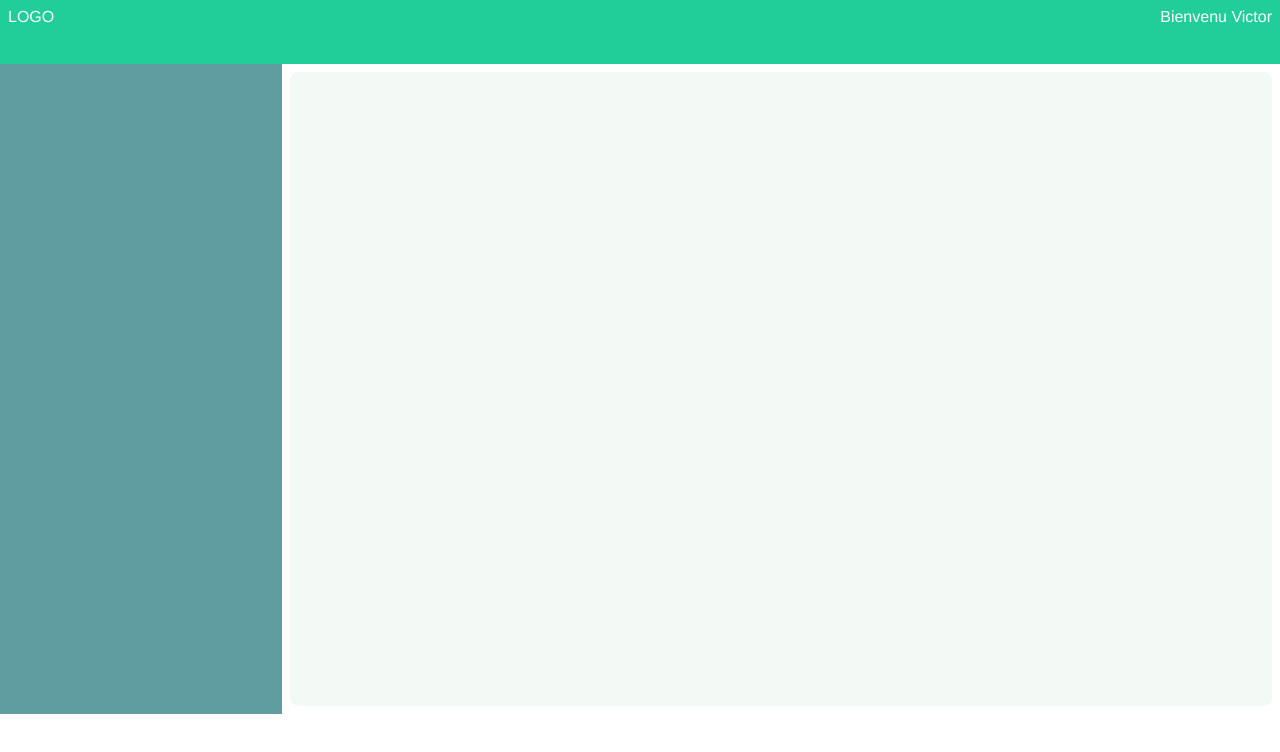
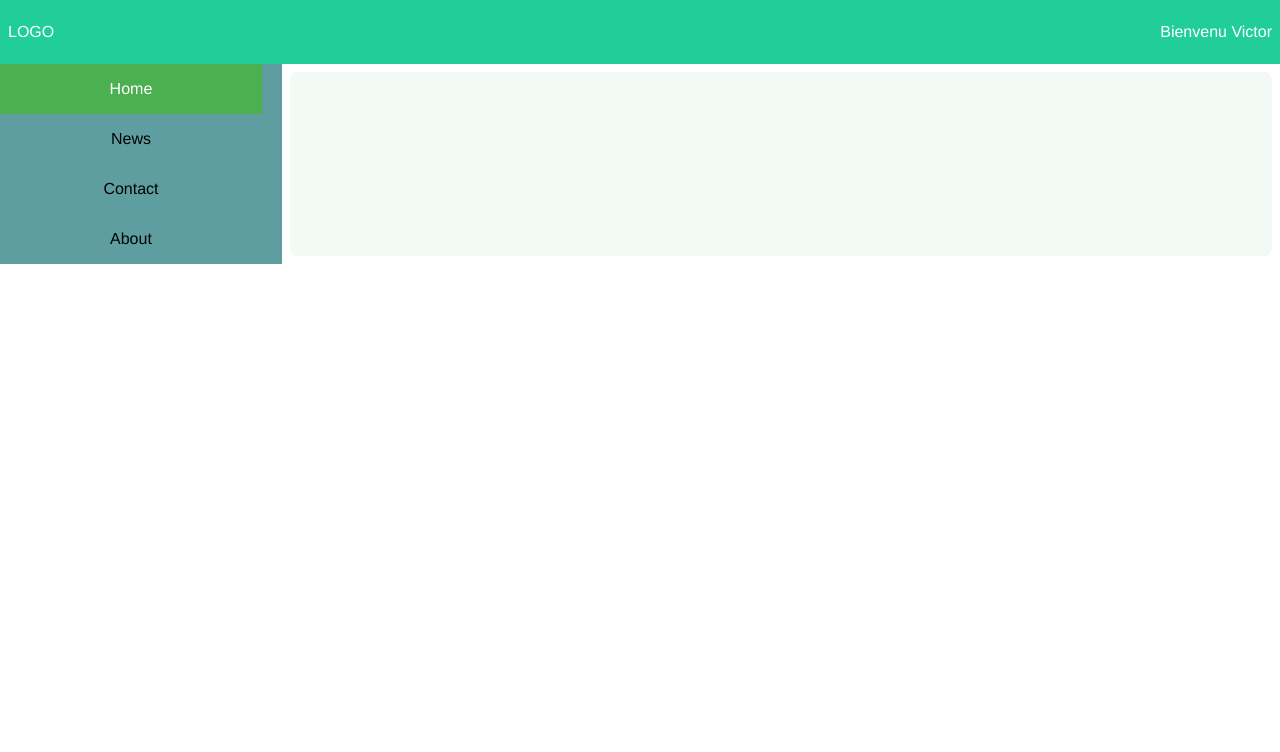
Before and after one commit to leenorshn/vue2-vote, a Vue app: page / in a window 1280 px wide. Shown: the top 752 px of the page. Built offline with nearby package versions, Linux system fonts and the light colour scheme.

Commit message:
styling SIDEBAR

```diff
--- a/src/App.vue
+++ b/src/App.vue
@@ -1,20 +1,19 @@
 <template>
   <div id="app">
     <header>
-        <div class="logo">
-          LOGO
-        </div>
-        <div class="user-status">
-          Bienvenu Victor
-        </div>
+      <div class="logo">LOGO</div>
+      <div class="user-status">Bienvenu Victor</div>
     </header>
     <div class="main">
-     <div class="left-side">
-
-     </div>
-     <div class="main-side">
-
-     </div>
+      <div class="left-side">
+        <div class="sidebar">
+          <a class="active" href="#home">Home</a>
+          <a href="#news">News</a>
+          <a href="#contact">Contact</a>
+          <a href="#about">About</a>
+        </div>
+      </div>
+      <div class="main-side"></div>
     </div>
   </div>
 </template>
@@ -28,13 +27,13 @@ export default {
   components: {
     //Calculator,
     //Jeux,
-   // SideBar,
+    // SideBar,
   },
 };
 </script>
 
 <style>
-*{
+* {
   margin: 0px;
   padding: 0px;
   box-sizing: border-box;
@@ -48,33 +47,56 @@ export default {
   margin-top: 0px;
   width: 100%;
 }
-header{
+header {
   width: 100%;
   margin: auto;
   height: 8vh;
-  background-color:#21ce99;
+  background-color: #21ce99;
   color: white;
-  display:flex;
+  display: flex;
   padding: 8px;
-  justify-content: center;
+  align-items: center;
 }
-header .logo{
+header .logo {
   flex: 2;
   text-align: left;
 }
-.main{
-  display:flex;
+.main {
+  display: flex;
 }
-.main .left-side{
-  flex:2;
-  background-color:cadetblue;
-  height: 650px;
+.user-status {
+  display: flex;
+}
+.main .left-side {
+  flex: 2;
+  background-color: cadetblue;
+  height: 100%;
   padding-right: 20px;
 }
-.main .main-side{
-  flex:7.5;
-  background-color:#f3f9f5;
-  margin:8px;
+.left-side .sidebar {
+  margin: 0px;
+  padding: 0px;
+  overflow: auto;
+}
+
+.sidebar a {
+  display: block;
+  color: black;
+  text-decoration: none;
+  padding: 16px;
+}
+.sidebar a.active {
+  background-color: #4caf50;
+  color: white;
+}
+.sidebar a:hover:not(.active) {
+  background-color: #555;
+  color: white;
+}
+.main .main-side {
+  flex: 7.5;
+  background-color: #f3f9f5;
+  margin: 8px;
   border-radius: 8px;
   align-items: left;
 }
```
